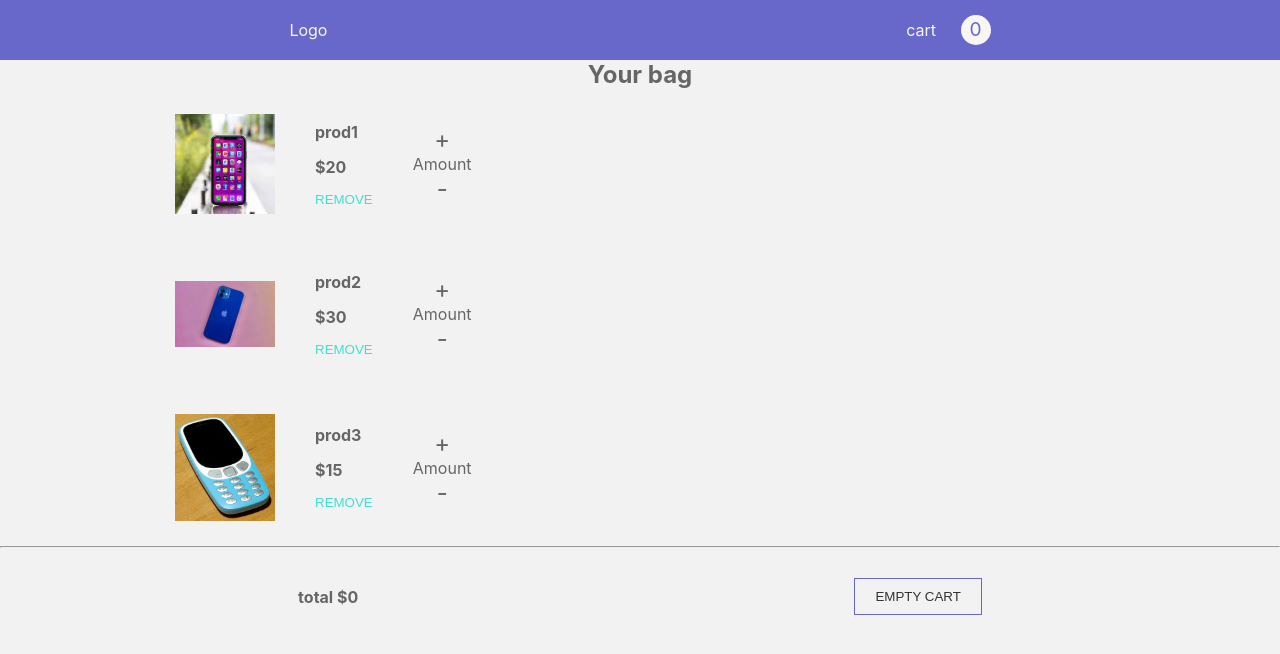
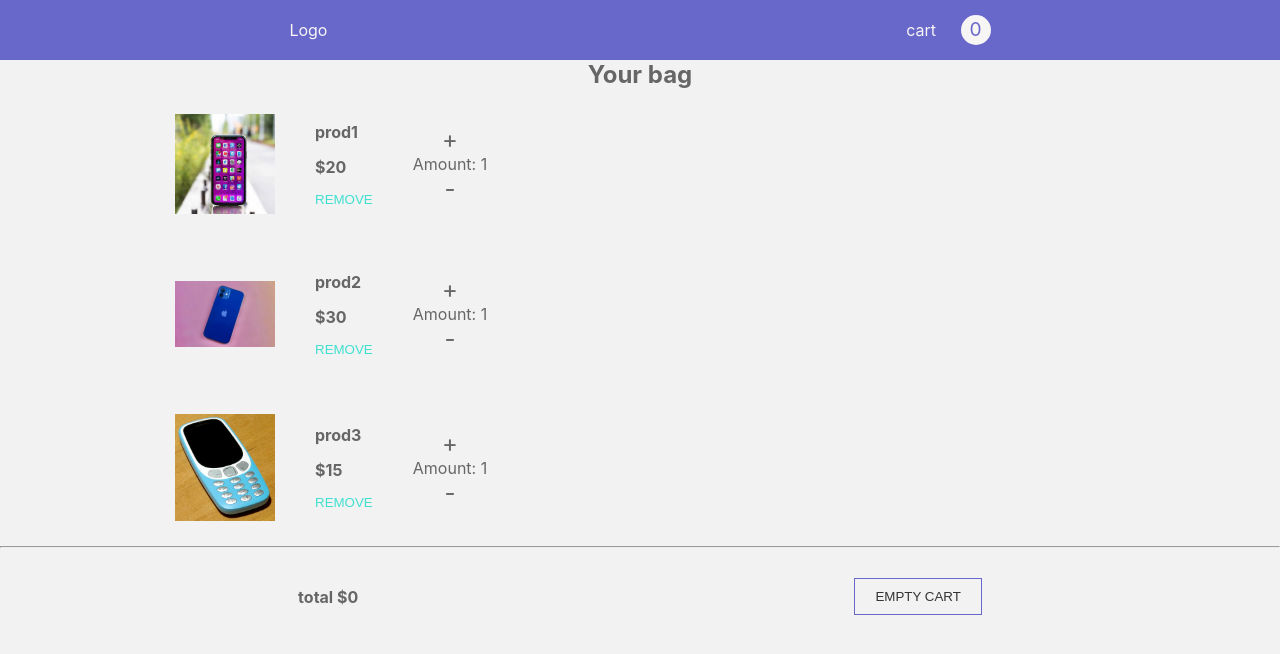
Before and after one commit to luciussulla/ShoppingCartReact, a React (Create React App) app: page / in a window 1280 px wide. Shown: the top 654 px of the page. Built offline with nearby package versions, Linux system fonts and the light colour scheme.

Commit message:
Completed add and remove functionality to cart items

```diff
--- a/src/components/CartContainer.js
+++ b/src/components/CartContainer.js
@@ -5,7 +5,6 @@ import CartItem from './CartItem'
 const CartContainer = ()=> {
   const {cart, total, emptyCart} = useContext(AppContext)
 
-  console.log(cart, 'from CartContainer')
   if(cart.length===0) {
     return (
       <section>
@@ -29,6 +28,7 @@ const CartContainer = ()=> {
         })}
       </div>
       <hr/>
+
       <footer>
         <div className="cart-total">
           <h4>total<span> ${total}</span></h4>
@@ -40,6 +40,7 @@ const CartContainer = ()=> {
           Empty cart
         </button>
       </footer>
+
     </section>
   )
 }
--- a/src/components/CartItem.js
+++ b/src/components/CartItem.js
@@ -1,20 +1,24 @@
-import React from 'react'
+import React, {useContext} from 'react'
+import {AppContext} from '../contexts/context'
 
 const CartItem = ({id, name, price, link})=> {
+  const {deleteItem, increase, decrease, cart} = useContext(AppContext)
+  const cartItem = cart.filter(cartItem => cartItem.id === id)[0]
+
   return (
     <article className='cart-item'>
       <img className="image-link" src={link}/>
       <div className="item-info">
         <h4>{name}</h4>
         <h4 className="item-price">${price}</h4>
-        <button className="remove-btn" onclick={()=> console.log('remove')}>
+        <button className="remove-btn" onClick={()=>deleteItem(id)}>
           remove
         </button>
       </div>
       <div className="arrows">
-        <p className="sign">+</p>
-        <p>Amount</p>
-        <p className="sign">-</p>
+        <p className="sign" onClick={()=>increase(id)}>+</p>
+        <p>Amount: {cartItem.amount}</p>
+        <p className="sign" onClick={()=>decrease(id)}>-</p>
       </div>
     </article>
   )
--- a/src/contexts/context.js
+++ b/src/contexts/context.js
@@ -1,12 +1,34 @@
-import React, {useState, useReducer} from 'react'
+import React, {useState, useReducer, useEffect} from 'react'
 import {data} from '../data'
 // import reducer from '../reducers/reducer'
 // import reducer from './reducer'
 const reducer = (state, action)=> {
+  console.log("action payload in reducer", action.payload)
   switch(action.type) {
     case "EMPTY_CART":
       console.log("EMPTY CART OPTION RUN UN REDUCER")
       return {...state, cart: []}
+    case "DELETE_ITEM":
+      console.log("REMOVE ITEM IN REDUCER")
+      const newcart = state.cart.filter(item=> {
+        return item.id !== action.payload
+      })
+      console.log(newcart)
+      return {...state, cart: newcart}
+    case "DECREASE":
+      console.log("decrease called")
+
+      let newTempCart = state.cart.map(cartItem=> {
+        if(cartItem.id===action.payload) {
+          if(cartItem.amount ===0) {
+            console.log("You have 0 items in cart")
+            return cartItem
+          }
+          return {...cartItem, amount: cartItem.amount-1}
+        }
+        return cartItem
+      })
+      return {...state, cart: newTempCart}
     default:
       return state
   }
@@ -29,10 +51,30 @@ const AppProvider = ({children}) => {
     console.log("empty cart run")
   }
 
+  const deleteItem = (id)=> {
+    dispatch({type: "DELETE_ITEM", payload: id})
+    console.log("delete item called", id)
+  }
+
+  const increase = (id) => {
+    dispatch({type: "INCREASE", payload: id})
+  }
+
+  const decrease = (id) => {
+    dispatch({type: "DECREASE", payload: id})
+  }
+
+  useEffect(()=> {
+
+  }, [state])
+
   return (
     <AppContext.Provider
       value={{...state,
-               emptyCart
+               emptyCart,
+               deleteItem,
+               increase,
+               decrease,
       }}
     >
       {children}
--- a/src/data.js
+++ b/src/data.js
@@ -1,6 +1,6 @@
 
 export const data = [
-  {id:1, name: "prod1", price: 20, link: '/images/phone1.jfif'},
-  {id:2, name: "prod2", price: 30, link: '/images/phone2.png'},
-  {id:3, name: "prod3", price: 15, link: '/images/phone3.jpg'}
+  {id:1, name: "prod1", price: 20, link: '/images/phone1.jfif', amount: 1},
+  {id:2, name: "prod2", price: 30, link: '/images/phone2.png' , amount: 1},
+  {id:3, name: "prod3", price: 15, link: '/images/phone3.jpg' , amount: 1}
 ]
```
Also changed, not shown: src/components/Header.js (line endings or trailing spaces).
